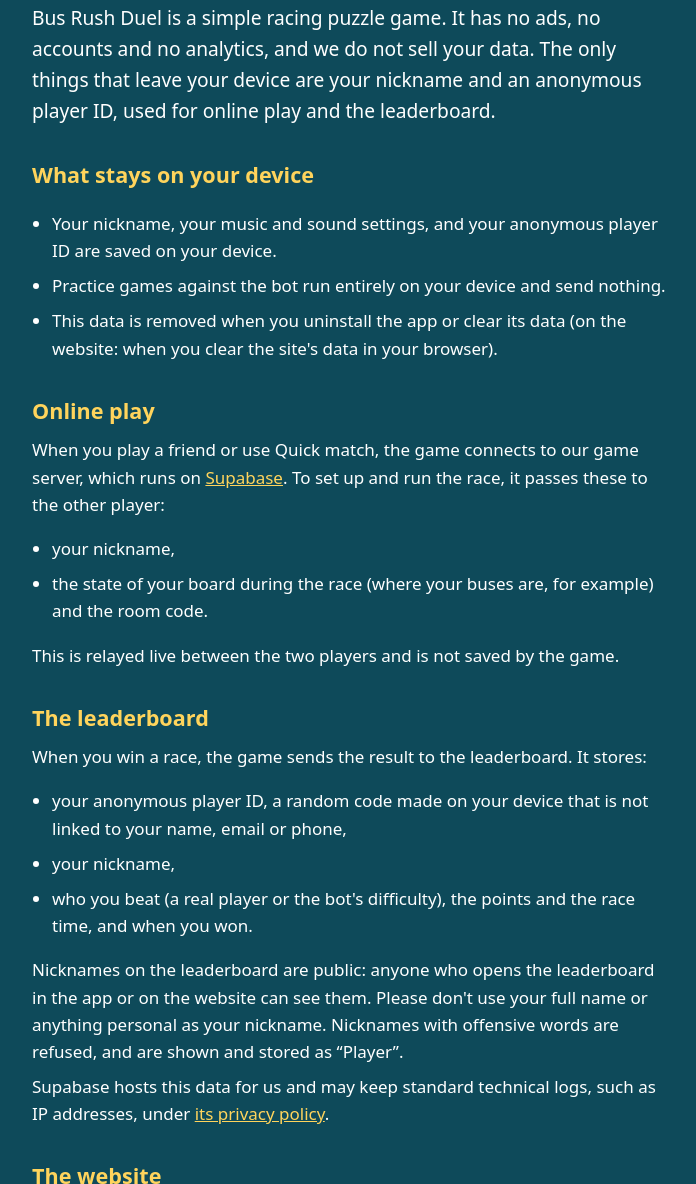
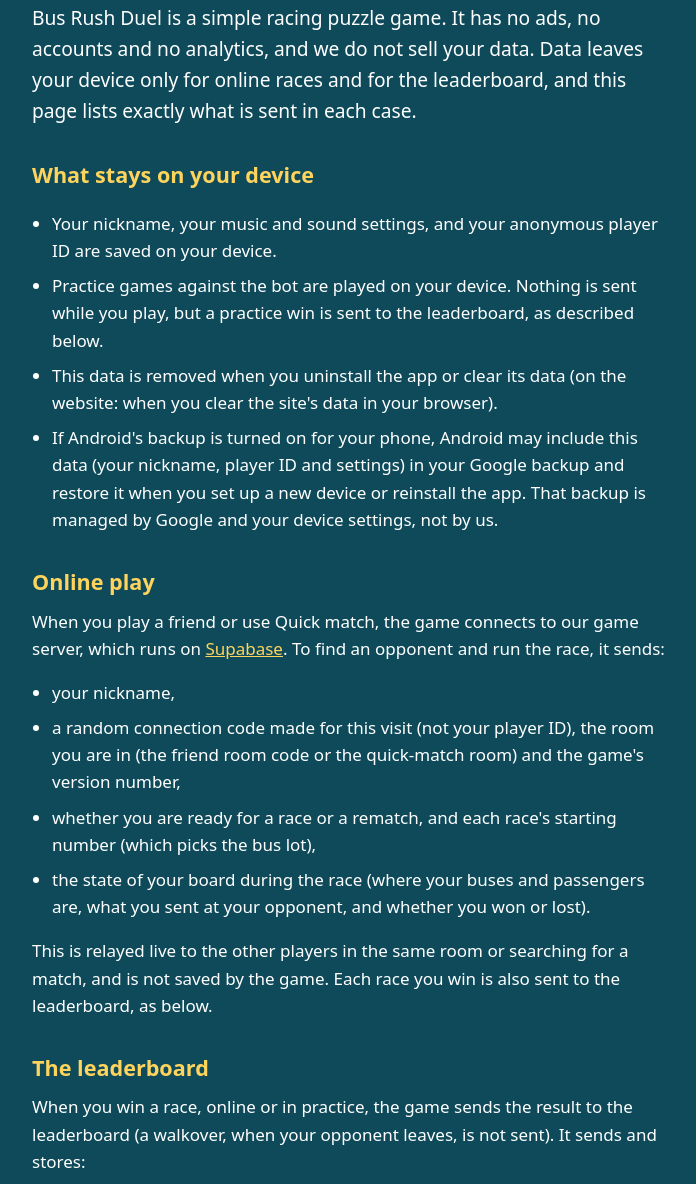
Before and after one commit to zubairs-gallery/bus-rush-duel, a plain HTML site: page privacy.html in a window 1280 px wide. Shown: the part 216-1400 px from the top of the page, without its empty margins (288-984 px from the left). Drawn offline with Linux system fonts and the light colour scheme.

Commit message:
fix: filter leaderboard names and correct the privacy page
- Leaderboard rows show names through the same display filter as opponent
  names (blocked -> "Player"), covering rows stored before the server filter.
- privacy.html: practice is played on the device but a practice win is sent
  to the leaderboard; list exactly what online races and leaderboard
  submissions send; disclose Android backup of the nickname, player ID and
  settings.

Co-Authored-By: Claude Opus 5.5 <noreply@anthropic.com>

```diff
--- a/privacy.html
+++ b/privacy.html
@@ -44,30 +44,34 @@
 
     <p class="meta">Published by Xubair (&ldquo;we&rdquo;).</p>
 
-    <p class="lead">Bus Rush Duel is a simple racing puzzle game. It has no ads, no accounts and no analytics, and we do not sell your data. The only things that leave your device are your nickname and an anonymous player ID, used for online play and the leaderboard.</p>
+    <p class="lead">Bus Rush Duel is a simple racing puzzle game. It has no ads, no accounts and no analytics, and we do not sell your data. Data leaves your device only for online races and for the leaderboard, and this page lists exactly what is sent in each case.</p>
 
     <h2>What stays on your device</h2>
     <ul>
       <li>Your nickname, your music and sound settings, and your anonymous player ID are saved on your device.</li>
-      <li>Practice games against the bot run entirely on your device and send nothing.</li>
+      <li>Practice games against the bot are played on your device. Nothing is sent while you play, but a practice win is sent to the leaderboard, as described below.</li>
       <li>This data is removed when you uninstall the app or clear its data (on the website: when you clear the site's data in your browser).</li>
+      <li>If Android's backup is turned on for your phone, Android may include this data (your nickname, player ID and settings) in your Google backup and restore it when you set up a new device or reinstall the app. That backup is managed by Google and your device settings, not by us.</li>
     </ul>
 
     <h2>Online play</h2>
-    <p>When you play a friend or use Quick match, the game connects to our game server, which runs on <a href="https://supabase.com">Supabase</a>. To set up and run the race, it passes these to the other player:</p>
+    <p>When you play a friend or use Quick match, the game connects to our game server, which runs on <a href="https://supabase.com">Supabase</a>. To find an opponent and run the race, it sends:</p>
     <ul>
       <li>your nickname,</li>
-      <li>the state of your board during the race (where your buses are, for example) and the room code.</li>
+      <li>a random connection code made for this visit (not your player ID), the room you are in (the friend room code or the quick-match room) and the game's version number,</li>
+      <li>whether you are ready for a race or a rematch, and each race's starting number (which picks the bus lot),</li>
+      <li>the state of your board during the race (where your buses and passengers are, what you sent at your opponent, and whether you won or lost).</li>
     </ul>
-    <p>This is relayed live between the two players and is not saved by the game.</p>
+    <p>This is relayed live to the other players in the same room or searching for a match, and is not saved by the game. Each race you win is also sent to the leaderboard, as below.</p>
 
     <h2>The leaderboard</h2>
-    <p>When you win a race, the game sends the result to the leaderboard. It stores:</p>
+    <p>When you win a race, online or in practice, the game sends the result to the leaderboard (a walkover, when your opponent leaves, is not sent). It sends and stores:</p>
     <ul>
       <li>your anonymous player ID, a random code made on your device that is not linked to your name, email or phone,</li>
       <li>your nickname,</li>
-      <li>who you beat (a real player or the bot's difficulty), the points and the race time, and when you won.</li>
+      <li>who you beat (a real player or the bot's difficulty) and the race time.</li>
     </ul>
+    <p>The server stores these with the points for the win and the time it was received. When you open the leaderboard, or after a win, the game also sends your player ID so it can show your own rank.</p>
     <p>Nicknames on the leaderboard are public: anyone who opens the leaderboard in the app or on the website can see them. Please don't use your full name or anything personal as your nickname. Nicknames with offensive words are refused, and are shown and stored as &ldquo;Player&rdquo;.</p>
     <p>Supabase hosts this data for us and may keep standard technical logs, such as IP addresses, under <a href="https://supabase.com/privacy">its privacy policy</a>.</p>
 
@@ -86,7 +90,7 @@
     <p>Bus Rush Duel is not directed at children under 13. We do not knowingly collect personal information from children under 13. If you believe a child has used the game and provided information, contact us and we will help.</p>
 
     <h2>Removing a leaderboard entry</h2>
-    <p>To have a leaderboard entry removed, email <a href="mailto:zubair812@gmail.com">zubair812@gmail.com</a> with the nickname as it appears on the leaderboard (and roughly when the wins were played, if you know). We will remove it. You can delete everything stored on your device yourself, at any time, by clearing the app's data or uninstalling it.</p>
+    <p>To have a leaderboard entry removed, email <a href="mailto:zubair812@gmail.com">zubair812@gmail.com</a> with the nickname as it appears on the leaderboard (and roughly when the wins were played, if you know). We will remove it. You can delete everything stored on your device yourself, at any time, by clearing the app's data or uninstalling it (and, if you use Android backup, by removing the app's backup in your Google account settings).</p>
 
     <h2>Changes to this policy</h2>
     <p>If we change this policy, we will update this page and its effective date.</p>
```
Also changed, not shown: index.html (+2 -1 lines).
